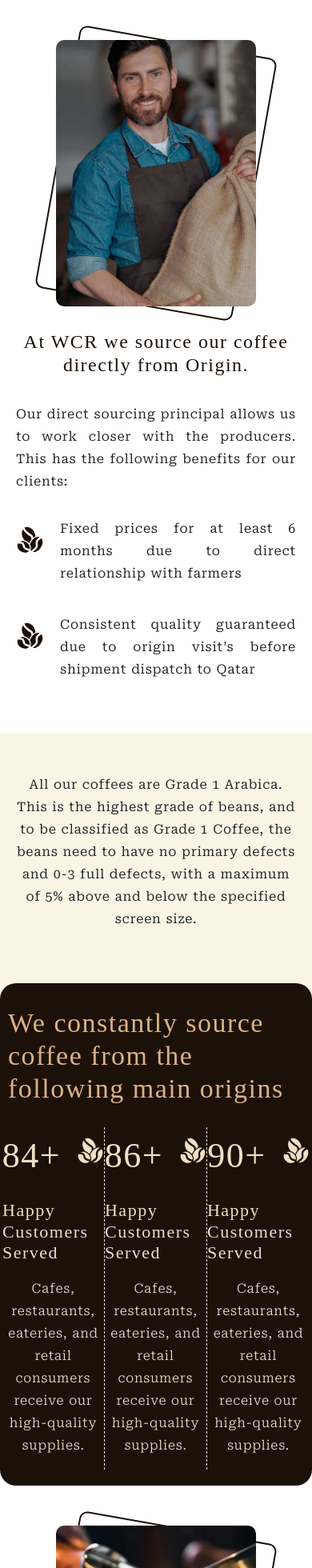
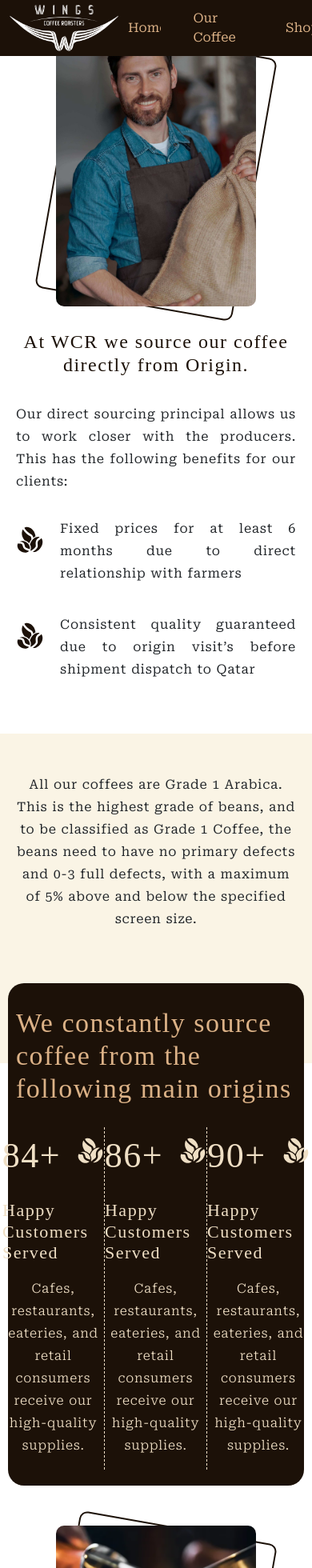
Before and after one commit to GauravUkinkar/RS-Coffee, a React (Create React App) app: page /our-coffee in a window 390 px wide. Shown: the top 1960 px of the page at 80% size. Built offline with nearby package versions, Linux system fonts and the light colour scheme; a web font is replaced by a local one.

Commit message:
responsive

```diff
--- a/src/App.js
+++ b/src/App.js
@@ -7,10 +7,12 @@ import Shop from "./pages/shop/Shop";
 import Product_detail from "./pages/product-detail/Product_detail";
 import Footer from "./componant/footer/Footer";
 import PageNotFound from "./pages/page-not-found/PageNotFound";
+import Header from "./componant/header/Header";
 
 function App() {
   return (
     <BrowserRouter>
+    <Header />
       <Routes>
         <Route path="/" element={<Home />} />
         <Route path="/our-coffee" element={<OurCoffee />} />
--- /dev/null
+++ b/src/componant/header/Header.js
@@ -0,0 +1,43 @@
+import React, { useState } from "react";
+import "./header.scss";
+import header_logo from "../../assets/Wings-Logo-White-without-BG.webp";
+import { Link } from "react-router-dom";
+import { BsCart } from "react-icons/bs";
+import { IoSearchOutline } from "react-icons/io5";
+import { RxHamburgerMenu } from "react-icons/rx";
+
+function Header() {
+  const [navOpen, setNavOpen] = useState(false);
+
+  return (
+    <>
+      <div class="parent header-parent">
+        <div class="cont header-cont">
+          <div class="header-logo">
+            <img className="img-heade-logo" src={header_logo} alt="" />
+          </div>
+          <div class="nav-section">
+            <Link to="/">Home</Link>
+            <Link to="/our-coffee">Our Coffee</Link>
+            <Link to="/shop">Shop</Link>
+            <Link to="/contact">Contact</Link>
+          </div>
+          <div class="search-div">
+            <span>
+              {" "}
+              <IoSearchOutline />
+            </span>
+            <span>
+              <BsCart />
+            </span>
+          </div>
+          <div className="ham-burger">
+            <RxHamburgerMenu />
+          </div>
+        </div>
+      </div>
+    </>
+  );
+}
+
+export default Header;
--- /dev/null
+++ b/src/componant/header/header.scss
@@ -0,0 +1,90 @@
+.header-parent {
+  background: var(--accent-main);
+  height: 70px;
+  position: fixed;
+  top: 0;
+  z-index: 100;
+
+  .header-cont {
+    display: flex;
+    align-items: center;
+    justify-content: space-evenly;
+    gap: 10px;
+
+    .header-logo {
+      .img-heade-logo {
+        width: 140px;
+        color: var(--accent-main);
+      }
+    }
+
+    .nav-section {
+      display: flex;
+      align-items: center;
+      justify-content: center;
+      gap: 60px;
+
+      a {
+        color: var(--accent3);
+        position: relative;
+        overflow: hidden;
+
+        &::after {
+          content: "";
+          position: absolute;
+          width: 100%;
+          height: 1px;
+          background: var(--accent3);
+          bottom: 0;
+          left: -100%;
+          transition: var(--trans);
+        }
+        &:hover {
+          &::after {
+            left: 0;
+          }
+        }
+      }
+    }
+    .search-div {
+      display: flex;
+      align-items: center;
+      justify-content: center;
+      gap: 40px;
+
+      span {
+        font-size: 25px;
+        color: var(--accent3);
+      }
+
+    }
+    .ham-burger{
+      svg {
+        color: var(--white);
+        font-size: 25px;
+      }
+    }
+  }
+}
+
+@media (max-width: 1000px) {
+  .header-parent {
+    .header-cont {
+      .header-logo {
+        .img-heade-logo {
+        }
+      }
+
+      .nav-section {
+        gap: 40px;
+      }
+      .search-div {
+        gap: 20px;
+      }
+    }
+  }
+}
+
+@media (max-width: 750px) {
+
+}
--- a/src/pages/ourCoffee/OurCoffee.js
+++ b/src/pages/ourCoffee/OurCoffee.js
@@ -109,9 +109,6 @@ function OurCoffee() {
       <div className="parent parent-our-coffee-third bg-img-cover">
         <div className="cont cont-our-coffee-third">
           <div class="left-our-coffee">
-            <div class="right-our-coffee ">
-              <div class="img-coffee-customization bg-img-cover"></div>
-            </div>
             <h2>Customization</h2>
             <p>
               To offer complexity and uniqueness, we create customized blends
@@ -123,6 +120,9 @@ function OurCoffee() {
               using Wings as the supplier.
             </p>
           </div>
+          <div class="right-our-coffee ">
+            <div class="img-coffee-customization bg-img-cover"></div>
+          </div>
         </div>
       </div>
     </>
--- a/src/pages/ourCoffee/ourCoffee.scss
+++ b/src/pages/ourCoffee/ourCoffee.scss
@@ -75,6 +75,7 @@
 
 //counter section
 .counter-parent {
+  padding: 0px 10px;
   .counter-cont {
     margin-top: -100px;
     background-color: var(--accent-main);
@@ -248,20 +249,120 @@
     }
   }
 
+  //counter section
+  .counter-parent {
+    padding: 0px 10px;
+    .counter-cont {
+      margin-top: -100px;
+      background-color: var(--accent-main);
+      padding: 20px 10px;
+      border-radius: 20px;
+      display: flex;
+      flex-direction: column;
+      gap: 10px;
+      align-items: center;
+      justify-content: center;
+
+      .cont-main-heading {
+        color: var(--accent3);
+        font-size: 34px;
+        font-weight: 500;
+      }
+
+      .counter-box-main {
+        display: flex;
+        .counter-box {
+          display: flex;
+          align-items: center;
+          justify-content: center;
+          border-right: 1px dashed var(--accent4);
+          flex-direction: column;
+
+          &:nth-last-child(1) {
+            border-right: none;
+          }
+          .no-count {
+            display: flex;
+            gap: 20px;
+
+            h2 {
+              font-size: 44px;
+              font-weight: 500;
+              color: var(--accent4);
+            }
+            span {
+              font-size: 34px;
+              font-weight: 700;
+              // color: var(--accent-text);
+              color: var(--accent4);
+            }
+          }
+          .count-content {
+            display: flex;
+            flex-direction: column;
+            align-items: center;
+            justify-content: center;
+
+            .count-heading {
+              h4 {
+                font-size: 22px;
+                font-weight: 500;
+                color: var(--accent4);
+              }
+            }
+            .count-para {
+              .para {
+                font-weight: 300;
+                text-align: center;
+                color: var(--accent4);
+              }
+            }
+          }
+        }
+        .one-counter {
+          width: 33.33%;
+        }
+      }
+    }
+  }
+
   //third section
   .parent-our-coffee-third {
     .cont-our-coffee-third {
-      flex-direction: column;
+      flex-direction: column-reverse;
+      gap: 20px;
+
+      .right-our-coffee {
+        width: 100%;
+
+
+        .img-coffee-customization {
+
+          width: 300px;
+
+
+          &::after {
+            content: "";
+            width: 300px;
+
+          }
+        }
+      }
 
       .left-our-coffee {
         width: 100%;
         display: flex;
         flex-direction: column;
-        gap: 15px;
+        align-items: center;
+        justify-content: center;
+        text-align: justify;
+        gap: 0px;
+
 
         .two-points {
           display: flex;
-          gap: 20px;
+          gap: 10px;
+
 
           .bullet {
             display: flex;
@@ -274,33 +375,6 @@
               font-size: 35px;
               color: var(--accent-main);
             }
-          }
-        }
-      }
-
-      .right-our-coffee {
-        width: 100%;
-
-        .img-coffee-customization {
-          background: url("../../assets/customization.webp");
-          width: 350px;
-          aspect-ratio: 3/4;
-          position: relative;
-          border-radius: 10px;
-
-          &::after {
-            content: "";
-            width: 350px;
-            border: 2px solid var(--accent-main);
-            aspect-ratio: 3/4;
-            background-color: transparent;
-            position: absolute;
-            z-index: -1;
-            top: 0;
-            left: 0;
-            right: 0;
-            rotate: 10deg;
-            border-radius: calc(var(--unit) / 2);
           }
         }
       }
@@ -349,7 +423,6 @@
   //third section
   .parent-our-coffee-third {
     .cont-our-coffee-third {
-      flex-direction: column;
 
       .left-our-coffee {
         align-items: flex-start;
@@ -388,8 +461,3 @@
     }
   }
 }
-
-
-@media (max-width:1200px){
-
-}
--- a/src/pages/page-not-found/pageNotFound.scss
+++ b/src/pages/page-not-found/pageNotFound.scss
@@ -1,5 +1,6 @@
 .pagenotfound-parent {
-  height: calc(100vh - 60px);
+  height: calc(100vh - 70px);
+  margin-top: 70px;
   width: 100%;
   background: linear-gradient(rgba(0, 0, 0, 0.116), rgba(0, 0, 0, 0.753)),
     url("../../assets/bg_pagenotfound.webp");
```
